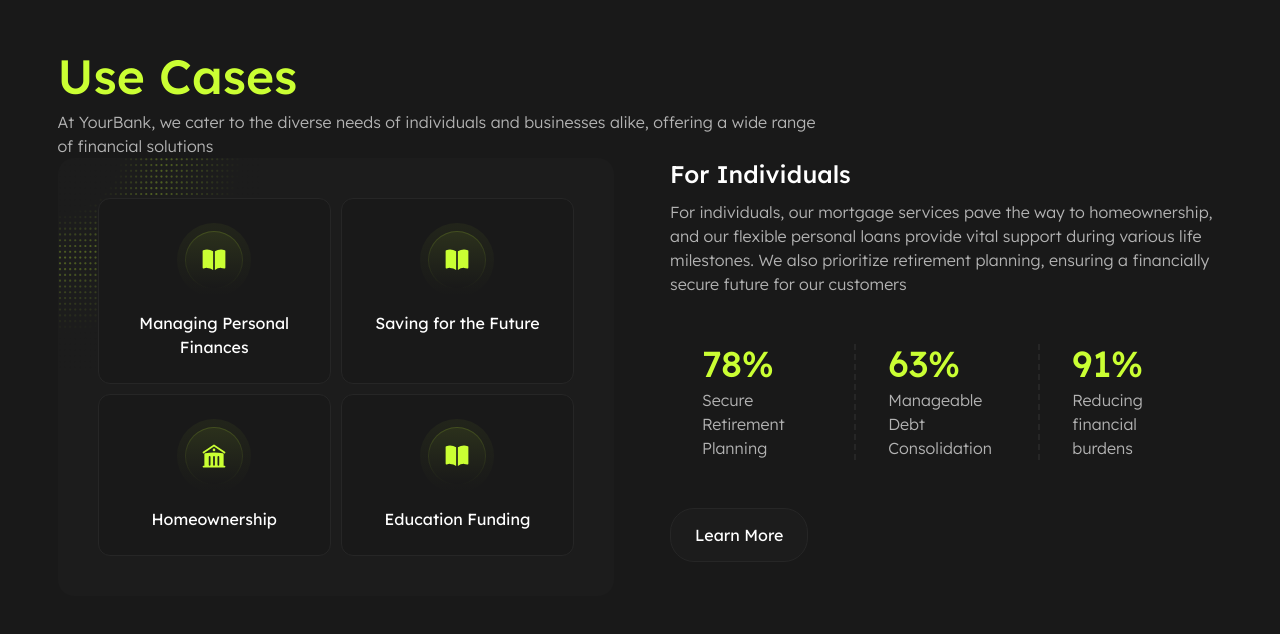
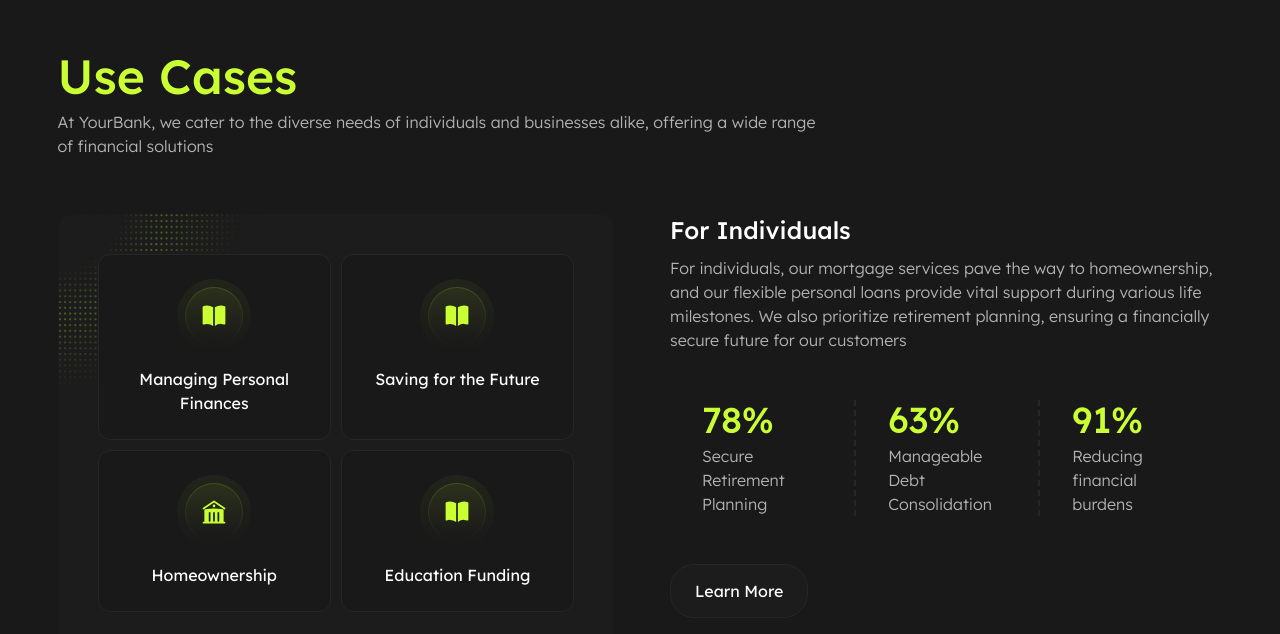
Before and after one commit to alexandreraminelli/pratica-nextjs-bank, a Next.js app: page / in a window 1280 px wide. Shown: the part 1371-2005 px from the top of the page. Built offline with nearby package versions, Linux system fonts and the light colour scheme.

Commit message:
feat(use-cases-section): definição do espaçamento

```diff
--- a/src/app/ui/pages/home/useCases/UseCaseExplanation.tsx
+++ b/src/app/ui/pages/home/useCases/UseCaseExplanation.tsx
@@ -16,7 +16,8 @@
   return (
     <section
       className={clsx(
-        `flex flex-col-reverse md:gap-14
+        `flex flex-col-reverse
+        gap-8 md:gap-14
         md:*:w-1/2`, // estilo principal
         {
           "md:flex-row": index % 2 !== 0, // índice ímpar (direita)
--- a/src/app/ui/pages/home/useCases/UseCasesSection.tsx
+++ b/src/app/ui/pages/home/useCases/UseCasesSection.tsx
@@ -12,7 +12,8 @@
 export default function UseCasesSection() {
   return (
     <section
-      className="
+      className="flex flex-col
+        gap-10 md:gap-14
         px-container pt-20"
     >
       {/* Cabeçalho */}
@@ -21,7 +22,7 @@
       </div>
 
       {/* Seções de casos de uso */}
-      <div className="flex flex-col md:gap-10">
+      <div className="flex flex-col gap-10">
         {useCaseTypes.map((useCase, index) => (
           <UseCaseExplanation key={index} index={index} useCaseContent={useCase} />
         ))}
```
